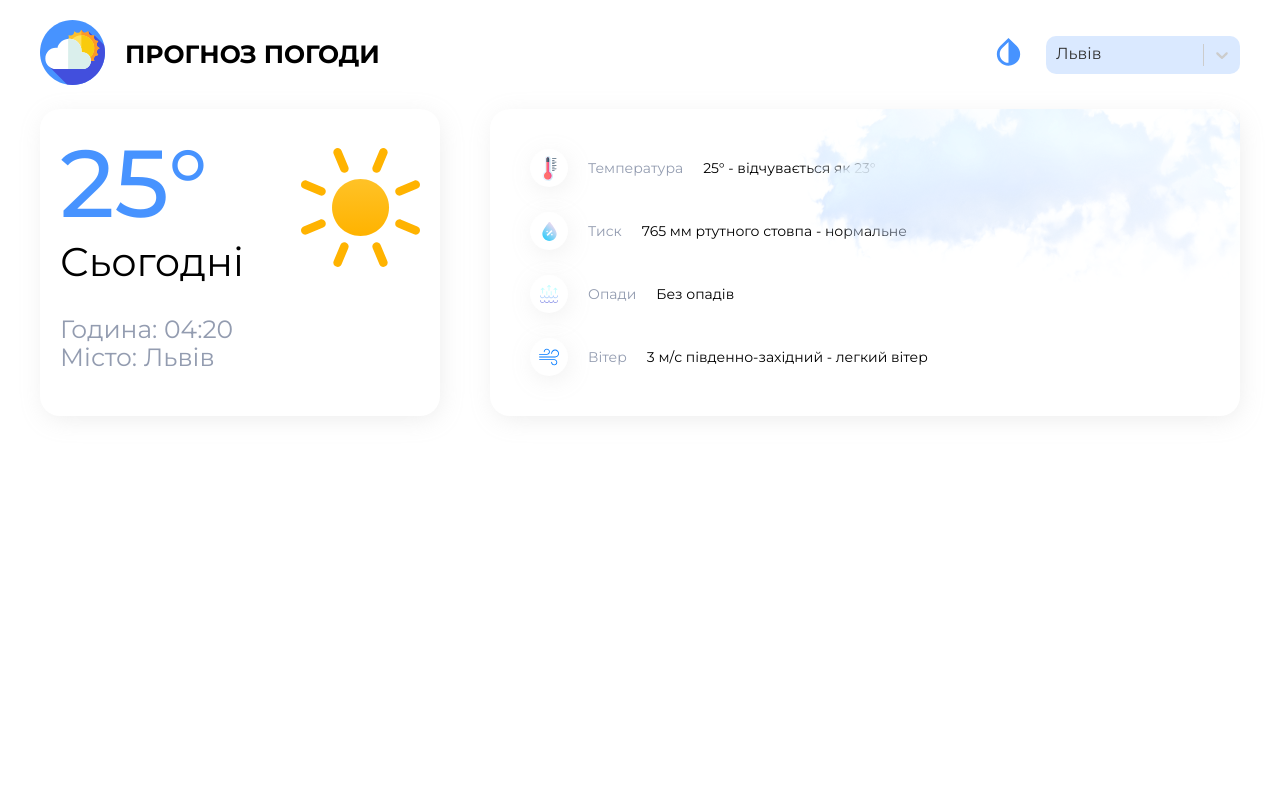
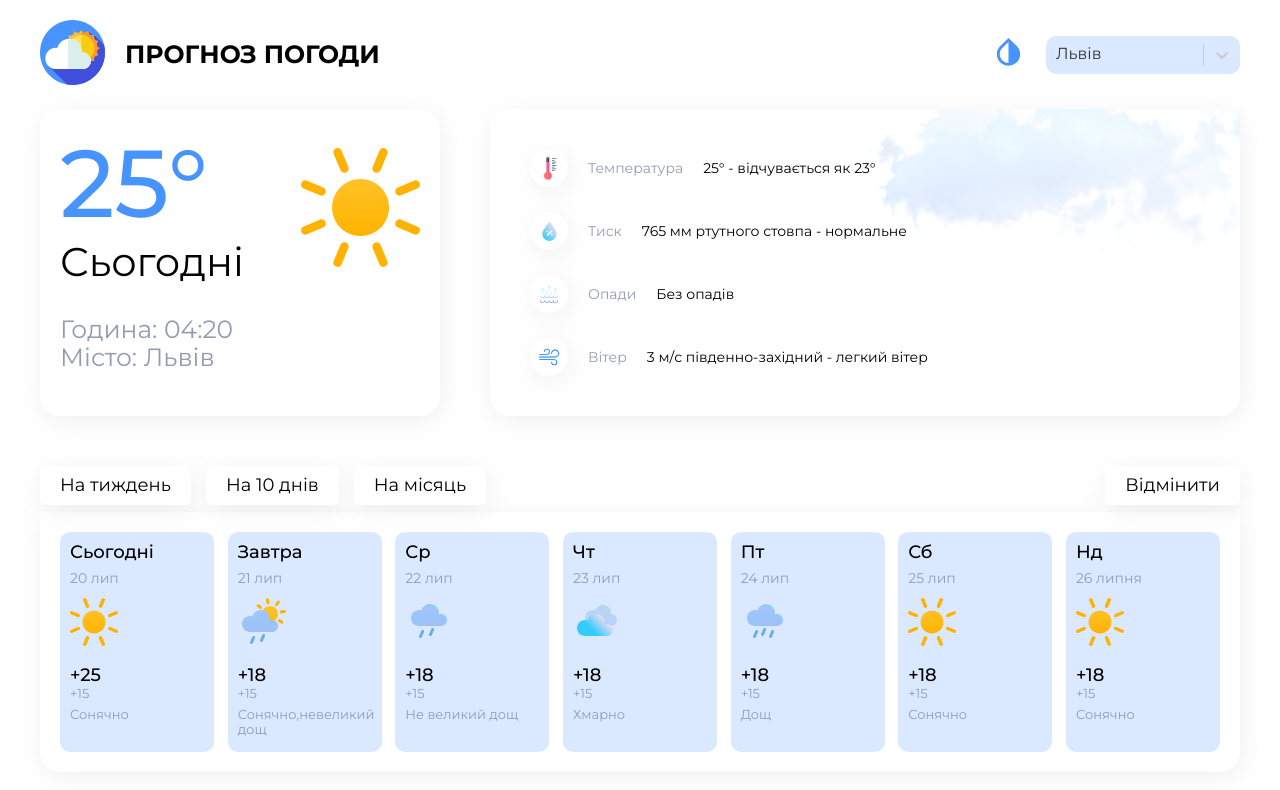
Before and after one commit to pashabraun88/weather, a React (Create React App) app: page /Home in a window 1280 px wide. Shown: the top 790 px of the page. Built offline with nearby package versions, Linux system fonts and the light colour scheme.

Commit message:
created components Days, Tabs, Cards and added styles for them

```diff
--- a/package.json
+++ b/package.json
@@ -49,7 +49,6 @@
     ]
   },
   "devDependencies": {
-    "@babel/plugin-proposal-private-property-in-object": "^7.21.11",
     "@babel/plugin-transform-private-property-in-object": "^7.24.7"
   }
 }
--- a/src/pages/Home/Home.module.scss
+++ b/src/pages/Home/Home.module.scss
@@ -5,4 +5,5 @@
 .wrapper {
     display: flex;
     justify-content: space-between;
+    margin-bottom: 50px;
 }
--- a/src/pages/Home/Home.tsx
+++ b/src/pages/Home/Home.tsx
@@ -1,4 +1,6 @@
 import s from './Home.module.scss'
+import { Days } from './components/Days/Days'
+import { Tabs } from './components/Days/Tabs'
 import { ThisDay } from './components/ThisDay/ThisDay'
 import { ThisDayInfo } from './components/ThisDayInfo/ThisDayInfo'
 
@@ -12,6 +14,7 @@
                 <ThisDay />
                 <ThisDayInfo />
         </div>
+        <Days />
     </div>
     )
 }
--- /dev/null
+++ b/src/pages/Home/components/Days/Cards.tsx
@@ -0,0 +1,24 @@
+import { GlobalSvgSelector } from "../../../../assets/icons/global/GlobalSvgSelector"
+import { Day } from "./Days"
+import s from "./Days.module.scss"
+
+interface Props {
+    day: Day
+}
+
+export const Cards = ({ day }: Props) => {
+return (
+<div className={s.wrapper__cards}>
+    <div className={s.card}>
+        <div className={s.day}>{day.day}</div>
+        <div className={s.day__info}>{day.day_info}</div>
+        <div className={s.img}>
+            <GlobalSvgSelector id={day.icon_id} />
+        </div>
+        <div className={s.temp__day}>{day.temp_day}</div>
+        <div className={s.temp__night}>{day.temp_night}</div>
+        <div className={s.info}>{day.info}</div>
+    </div>
+</div>
+)
+}
--- /dev/null
+++ b/src/pages/Home/components/Days/Days.module.scss
@@ -0,0 +1,102 @@
+@import "../../../../styles/variables.scss";
+
+.days {
+    display: flex;
+    justify-content: space-between;
+    flex-wrap: wrap;
+    padding: 20px;
+    background: $lite-background;
+    box-shadow: $box-shadow;
+    border-radius: 0 0 $border-radius $border-radius;
+}
+
+.card {
+    display: flex;
+    flex-direction: column;
+    background: $card-day-color;
+    border-radius: 10px;
+    padding: 10px;
+    width: 154px;
+    transition: 0.3s;
+    cursor: pointer;
+    height: 220px;
+
+
+.day,
+.temp__day {
+    font-size: 18px;
+    font-weight: 500;
+    color: $lite-color;
+}
+
+.day__info {
+    font-size: 14px;
+    color: $base-color;
+}
+
+.info,
+.temp__night {
+    font-size: 13px;
+    color: $base-color;
+    font-weight: 400;
+}
+
+.day {
+    margin-bottom: 7px;
+}
+
+.day__info {
+    margin-bottom: 12px;
+}
+
+.img {
+    margin-bottom: 12px;
+}
+
+.temp__night {
+    margin-bottom: 6px;
+}
+.info {
+    margin-bottom: 20px;
+}
+&:hover {
+    box-shadow: 0px 3px 20px rgba(147, 144, 144,  0.28);
+}
+}
+
+.tabs {
+    display: flex;
+    justify-content: space-between;
+    margin-bottom: 7px;
+}
+
+.cancel,
+.tab {
+    display: flex;
+    align-items: center;
+    justify-content: center;
+    box-shadow: 2px 5px 25px -3px rgba(180,180, 180, 0.25);
+    border-radius: 5px;
+    padding: 9px 20px;
+    background-color: $lite-background;
+    margin-right: 15px;
+    color: $lite-color;
+    font-size: 18px;
+    margin-right: 15px;
+    cursor: pointer;
+}
+
+.tab {
+    &:active {
+        background-color: $primary-color;
+        color: #fff;
+    }
+}
+
+.cancel {
+    margin-right: 0;
+}
+
+.tabs__wrapper {
+    display: flex;
+}
--- /dev/null
+++ b/src/pages/Home/components/Days/Days.tsx
@@ -0,0 +1,83 @@
+import { Cards } from "./Cards";
+import s from "./Days.module.scss"
+import { Tabs } from "./Tabs";
+
+interface Props {}
+
+export interface Day {
+    day: string,
+    day_info: string,
+    icon_id: string,
+    temp_day: string,
+    temp_night: string,
+    info: string,
+}
+
+export const Days = (props: Props) => {
+    const days: Day[] = [
+    {
+        day: 'Сьогодні',
+        day_info: '20 лип',
+        icon_id: 'sun',
+        temp_day: '+25',
+        temp_night: '+15',
+        info: 'Сонячно',
+    },
+    {
+        day: 'Завтра',
+        day_info: '21 лип',
+        icon_id: 'small_rain_sun',
+        temp_day: '+18',
+        temp_night: '+15',
+        info: 'Сонячно,невеликий дощ',
+    },
+    {
+        day: 'Ср',
+        day_info: '22 лип',
+        icon_id: 'small_rain',
+        temp_day: '+18',
+        temp_night: '+15',
+        info: 'Не великий дощ',
+    },
+    {
+        day: 'Чт',
+        day_info: '23 лип',
+        icon_id: 'mainly_cloudy',
+        temp_day: '+18',
+        temp_night: '+15',
+        info: 'Хмарно',
+    },
+    {
+        day: 'Пт',
+        day_info: '24 лип',
+        icon_id: 'rain',
+        temp_day: '+18',
+        temp_night: '+15',
+        info: 'Дощ',
+    },
+    {
+        day: 'Сб',
+        day_info: '25 лип',
+        icon_id: 'sun',
+        temp_day: '+18',
+        temp_night: '+15',
+        info: 'Сонячно',
+    },
+    {
+        day: 'Нд',
+        day_info: '26 липня',
+        icon_id: 'sun',
+        temp_day: '+18',
+        temp_night: '+15',
+        info: 'Сонячно',
+    },
+    ];
+return <>
+<Tabs />
+<div className={s.days}>
+    {days.map((day: Day) => (
+        <Cards day={day} />
+    ))}
+</div>
+</>
+}
--- /dev/null
+++ b/src/pages/Home/components/Days/Tabs.tsx
@@ -0,0 +1,29 @@
+import s from './Days.module.scss';
+
+interface Props {}
+
+export const Tabs = (props: Props) => {
+    const tabs = [
+        {
+        value: 'На тиждень',
+        },
+        {
+        value: 'На 10 днів',
+        },
+        {
+        value: 'На місяць',
+        },
+    ];
+return (
+    <div className={s.tabs}>
+        <div className={s.tabs__wrapper}>
+        {tabs.map(tab => (
+        <div className={s.tab} key={tab.value}>
+            {tab.value}
+        </div>
+        ))}
+        </div>
+        <div className={s.cancel}>Відмінити</div>
+    </div>
+);
+};
--- a/src/pages/Home/components/ThisDayInfo/ThisDayInfo.module.scss
+++ b/src/pages/Home/components/ThisDayInfo/ThisDayInfo.module.scss
@@ -54,4 +54,5 @@
     position: absolute;
     top: 0;
     right: 0;
+    width: 52%;
 }
--- a/src/shared/Header/Header.tsx
+++ b/src/shared/Header/Header.tsx
@@ -29,7 +29,7 @@
         <header className={s.header}>
         <div className={s.wrapper}>
             <div className={s.logo}><GlobalSvgSelector id="header-logo"/></div>
-            <div className={s.title}>Прогноз погоди</div>
+            <div className={s.title}>Прогноз Погоди</div>
         </div>
         <div className={s.wrapper}>
             <div className={s.change_theme}><GlobalSvgSelector id="change-theme" /></div>
--- a/src/styles/variables.scss
+++ b/src/styles/variables.scss
@@ -3,4 +3,5 @@
 $lite-background: #fff;
 $box-shadow: 2px 5px 25px -3px rgba(180, 180, 180, 0.25);
 $border-radius: 20px;
-$base-color: #939cb0
+$base-color: #939cb0;
+$card-day-color: rgba(71, 147, 255, 0.2);
```
